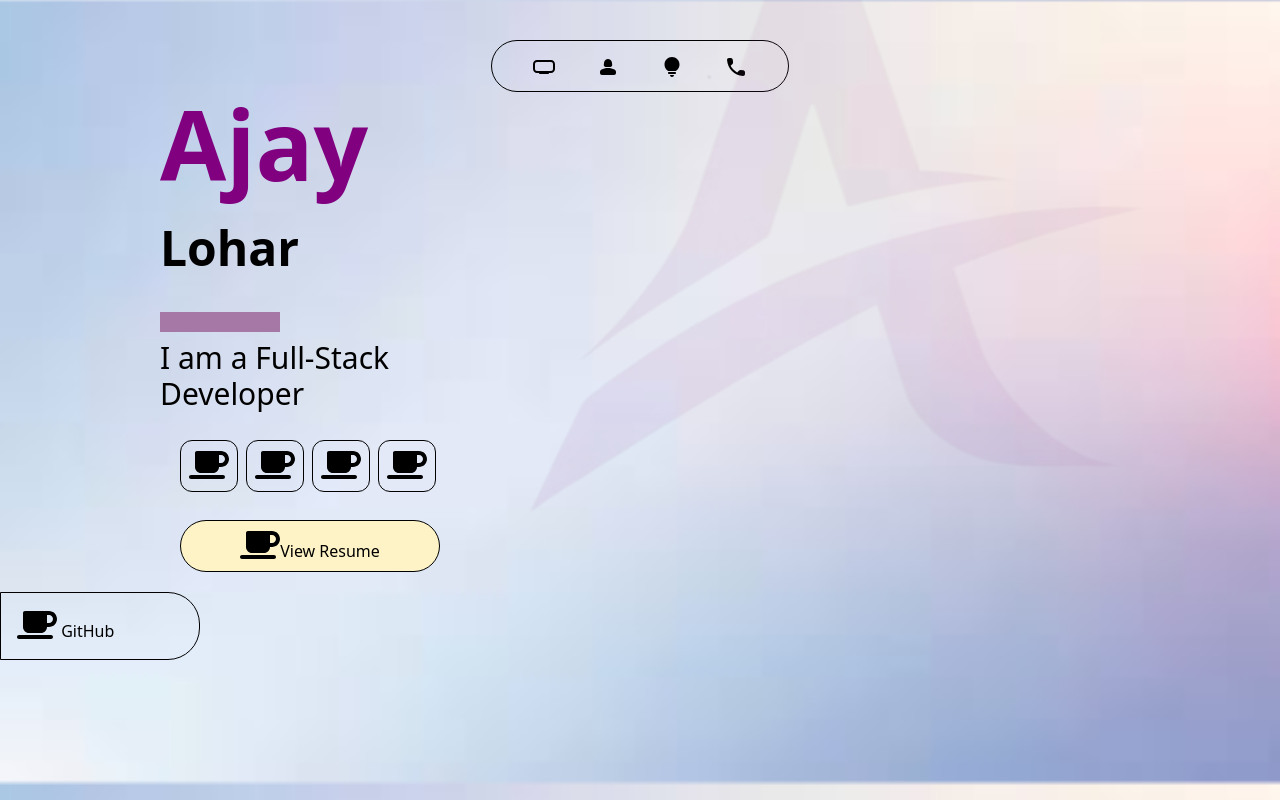
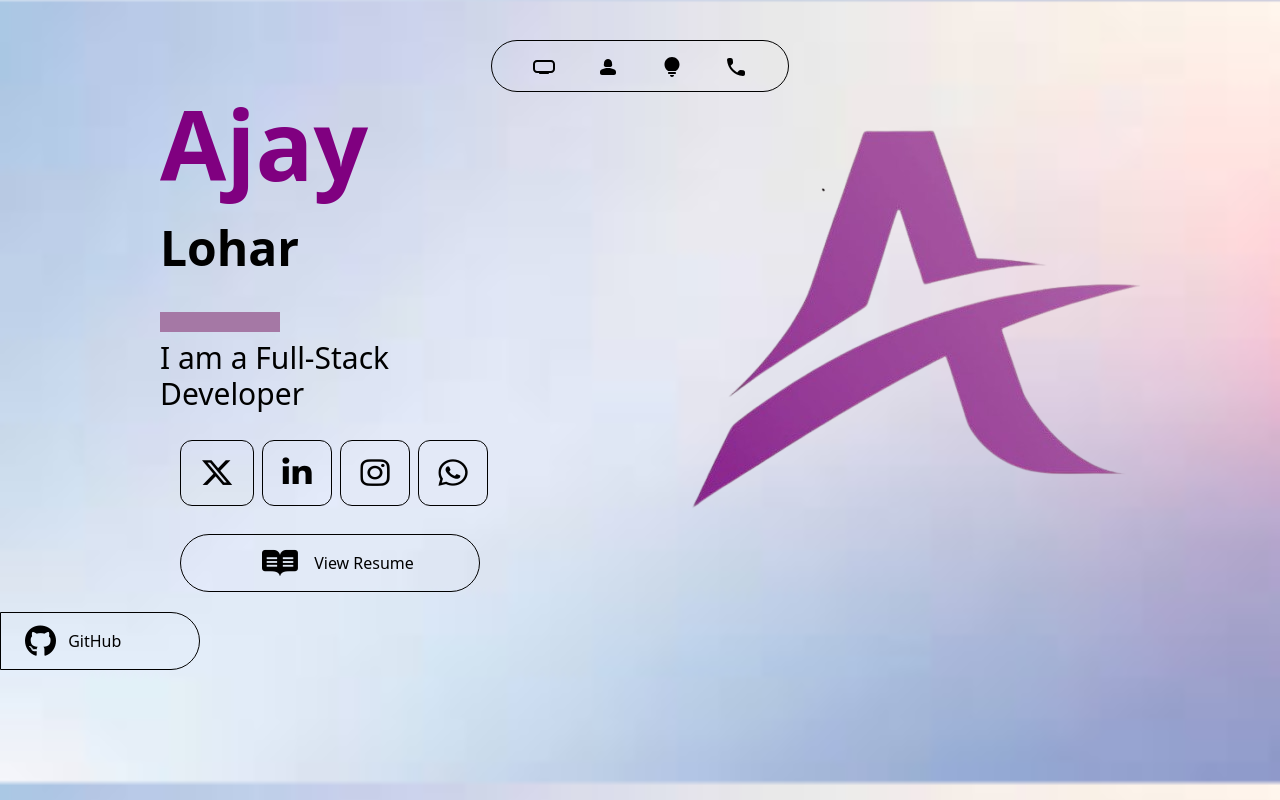
Before and after one commit to Ajay-Lohar/Ajay-Lohar-Portfolio, a React (Vite) app in the folder Portfolio/: page / in a window 1280 px wide. Built offline with nearby package versions, Linux system fonts and the light colour scheme.

Commit message:
Create other $ pages and link

```diff
--- a/Portfolio/package.json
+++ b/Portfolio/package.json
@@ -22,6 +22,7 @@
     "@tailwindcss/vite": "^4.0.0",
     "react": "^18.3.1",
     "react-dom": "^18.3.1",
+    "react-router-dom": "^7.1.3",
     "tailwindcss": "^4.0.0"
   },
   "devDependencies": {
--- a/Portfolio/src/App.jsx
+++ b/Portfolio/src/App.jsx
@@ -1,13 +1,32 @@
+import { BrowserRouter, Route, Routes } from 'react-router-dom'
 import './App.css'
 import Header from './componants/Header'
 import Home from './componants/Home'
+import About from './componants/About'
+import Skills from './componants/Skills'
+import Contact from './componants/Contact'
 
 function App() {
 
   return (
     <>
+    <BrowserRouter>
     <Header/>
-    <Home/>
+      <Routes>
+
+        <Route path='/' element={<Home/>}/>
+        <Route path='/About' element={<About/>}/>
+        <Route path='/Skills' element={<Skills/>}/>
+        <Route path='/Contact' element={<Contact/>}/>
+        {/* <Route path='/services' element={<h1>Services</h1>}/>
+        <Route path='/contact' element={<h1>Contact</h1>}/> */}
+
+        {/* <Route path='*' element={<h1>Page Not Found</h1>}/> */}
+
+
+
+      </Routes>
+    </BrowserRouter>
     </>
   )
 }
--- /dev/null
+++ b/Portfolio/src/componants/About.jsx
@@ -0,0 +1,9 @@
+import React from 'react'
+
+const About = () => {
+  return (
+    <div>About</div>
+  )
+}
+
+export default About
--- /dev/null
+++ b/Portfolio/src/componants/Contact.jsx
@@ -0,0 +1,9 @@
+import React from 'react'
+
+const Contact = () => {
+  return (
+    <div>Contact</div>
+  )
+}
+
+export default Contact
--- a/Portfolio/src/componants/Header.jsx
+++ b/Portfolio/src/componants/Header.jsx
@@ -3,16 +3,17 @@ import HomeMaxRoundedIcon from '@mui/icons-material/HomeMaxRounded';
 import Person2RoundedIcon from '@mui/icons-material/Person2Rounded';
 import LightbulbRoundedIcon from '@mui/icons-material/LightbulbRounded';
 import CallRoundedIcon from '@mui/icons-material/CallRounded';
+import { Link } from 'react-router-dom';
 
 const Header = () => {
   return (
     <>
     <header className='mx-auto flex justify-center items-center'>
-          <ul className='  flex gap-10 text-center p-3 m-1 justify-between px-10  mt-10 border-[1px] text-black rounded-4xl'>
-            <li><a href="#" className='' ><HomeMaxRoundedIcon /> </a></li>
-            <li><a href="#"><Person2RoundedIcon /></a></li>
-            <li><a href="#"><LightbulbRoundedIcon /></a></li>
-            <li><a href="#"><CallRoundedIcon /></a></li>
+          <ul className='flex gap-10 text-center p-3 m-1 justify-between px-10  mt-10 border-[1px] text-black rounded-4xl hover:scale-110 duration-300'>
+            <li><Link to={`/`}><HomeMaxRoundedIcon/> </Link></li>
+            <li><Link to={`/About`}><Person2RoundedIcon /></Link></li>
+            <li><Link to={`/Skills`}><LightbulbRoundedIcon /></Link></li>
+            <li><Link to={`/Contact`}><CallRoundedIcon /></Link></li>
           </ul>
 
     </header>
--- a/Portfolio/src/componants/Home.jsx
+++ b/Portfolio/src/componants/Home.jsx
@@ -10,31 +10,30 @@ const Home = () => {
 
         <h1 className='text-8xl font-bold text-[purple] pb-2'>Ajay </h1><br />
         <h2 className='text-5xl font-bold pb-2'>Lohar</h2><br />
-        <hr className='w-30 border-[10px] border-[#a578a5] my-2 ' />
+        <hr className='w-30 border-[10px] border-[#a578a5] my-2 hover:border-[purple] duration-300' />
 
         <p className='text-3xl  pb-2'>I am a Full-Stack Developer </p>
         <div className='pb-2 gap-2 p-5 flex'>
-          <div className='border-[1px] text-black rounded-xl p-2'>
-          <FontAwesomeIcon icon={faCoffee} size='2x' />
+          <div className='border-[1px] text-black rounded-xl p-5  hover:bg-[purple] hover:text-white duration-300'>
+          <i className="fa-brands fa-x-twitter  fa-bounce fa-2xl "></i>
 
           </div>
-          <div className='border-[1px] text-black rounded-xl p-2'>
-          <FontAwesomeIcon icon={faCoffee} size='2x' />
+          <div className='border-[1px] text-black rounded-xl p-5  hover:bg-[purple] hover:text-white duration-300'>
+          <i className="fa-brands fa-linkedin-in fa-bounce fa-2xl"></i>
+          </div>
+          <div className='border-[1px] text-black rounded-xl p-5  hover:bg-[purple] hover:text-white duration-300'>
+          <i className="fa-brands fa-instagram  fa-bounce fa-2xl   "></i>
 
           </div>
-          <div className='border-[1px] text-black rounded-xl p-2'>
-          <FontAwesomeIcon icon={faCoffee} size='2x' />
-
-          </div>
-          <div className='border-[1px] text-black rounded-xl p-2'>
-          <FontAwesomeIcon icon={faCoffee} size='2x' />
+          <div className='border-[1px] text-black rounded-xl p-5  hover:bg-[purple] hover:text-white duration-300'>
+          <i className="fa-brands fa-whatsapp fa-bounce fa-2xl "></i>
 
           </div>
 
         </div>
         <div  className=' pt-5'>
-          <button className='w-65  px-5 py-2 mx-5  border-[1px] text-black rounded-4xl justify-center bg-amber-100'>
-          <FontAwesomeIcon icon={faCoffee} size='2x' />
+          <button className='w-75   p-4 mx-5  border-[1px] text-black rounded-4xl hover:scale-110  hover:bg-[purple] hover:text-white duration-300'>
+          <i className="fa-brands fa-readme fa-flip fa-2xl px-4"></i>
            View Resume
           </button>
 
@@ -46,12 +45,12 @@ const Home = () => {
 
         </div>
         <div className='w-1/2 '>
-        <img  className='animate-ping h-80 flex justify-center align-center' src="src/Images/title-logo.png" alt="" />
+        <img  className=' flex justify-center align-center' src="src/Images/title-logo.png" alt="" />
         </div>
     </div>
     {/* github */}
-    <div className='w-50 p-4 mt-5 border-[1px] text-black rounded-r-4xl '>
-    <FontAwesomeIcon icon={faCoffee} size='2x' />  GitHub
+    <div className='w-50 p-4 mt-5 border-[1px] text-black rounded-r-4xl  hover:bg-[purple] hover:text-white  hover:scale-110 duration-300'>
+    <i className="fa-brands fa-github fa-shake fa-2xl p-2 "></i>  GitHub
     </div>
 
 
--- /dev/null
+++ b/Portfolio/src/componants/Skills.jsx
@@ -0,0 +1,9 @@
+import React from 'react'
+
+const Skills = () => {
+  return (
+    <div>Skills</div>
+  )
+}
+
+export default Skills
```
Also changed, not shown: 1 other file (tests, documents, lock files or other folders).
